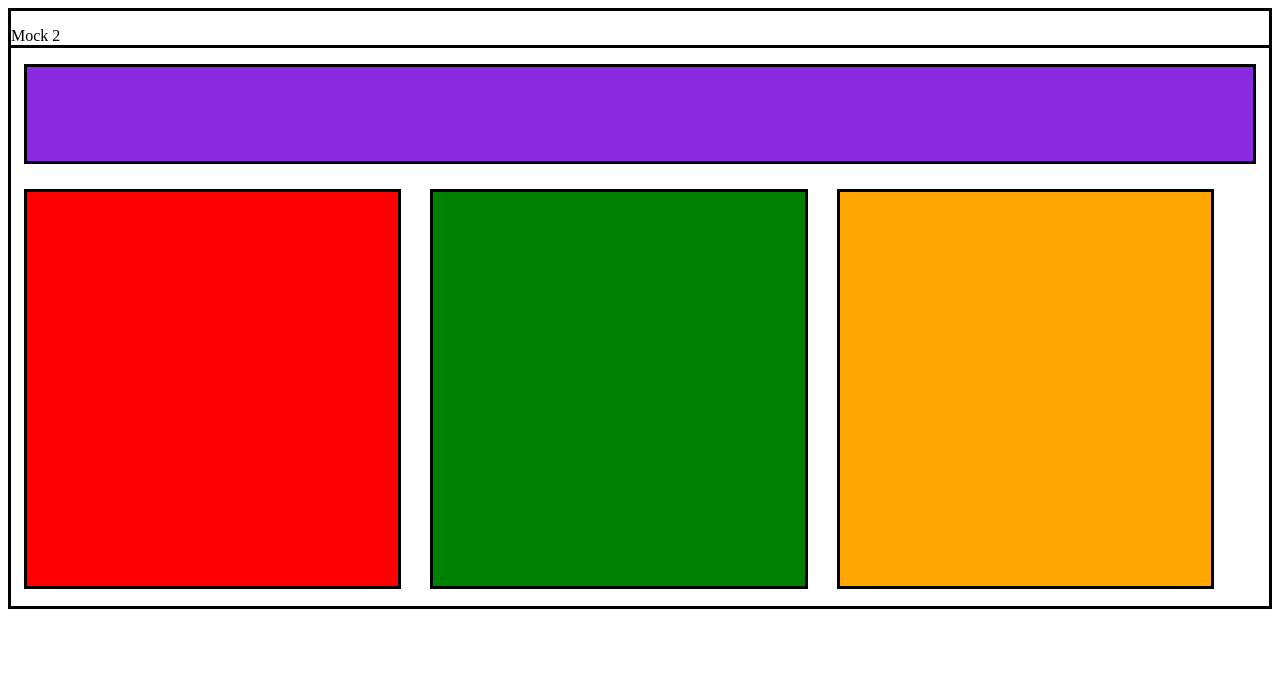
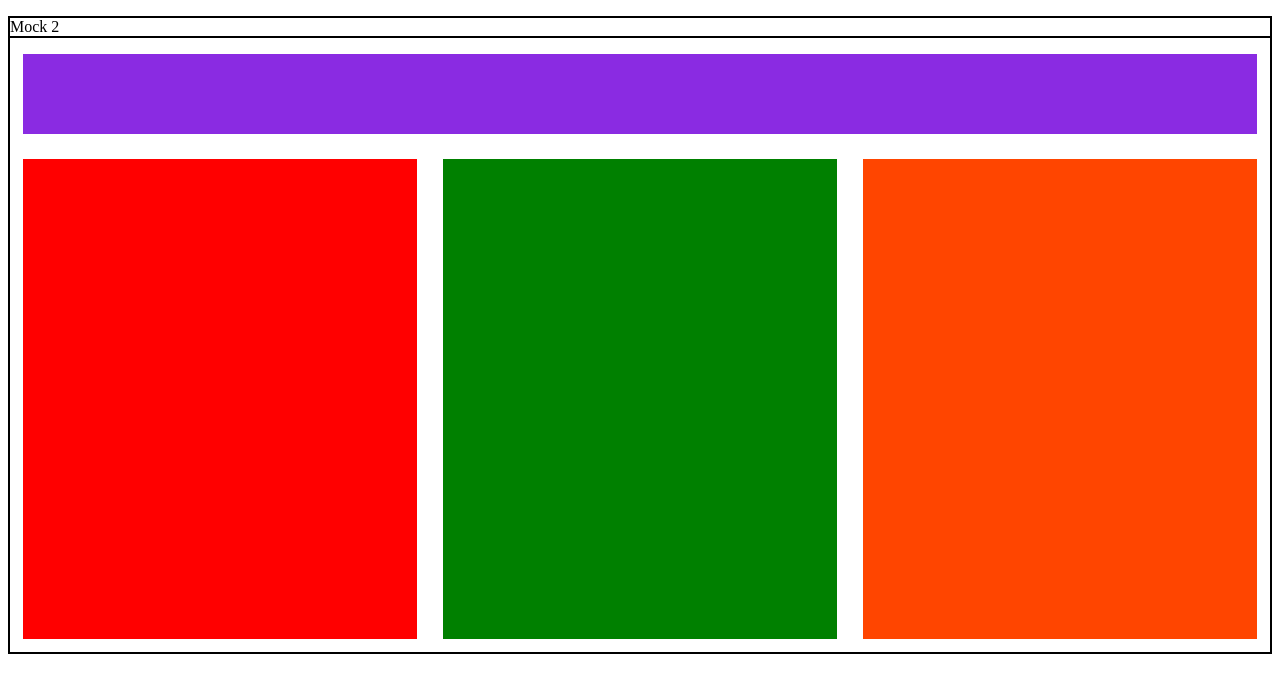
Before and after one commit to TomBen12/DI-Bootcamp-Stage1, a plain HTML site: page CSS-Intermediate/Challenge-Three/Exercise-2/index.html in a window 1280 px wide. Drawn offline with Linux system fonts and the light colour scheme.

Commit message:
deleted some empty folders and fixed CSS-Intermediate Challenge three Exercise-2

```diff
--- a/CSS-Flexbox/style.css
+++ b/CSS-Flexbox/style.css
@@ -3,28 +3,26 @@
   width: 400px;
   background-color: black;
   display: flex;
-  flex-direction: column;
-  align-items: center;
-  justify-content: space-evenly;
+  flex-wrap: wrap;
 }
 
 .box--1 {
   height: 100px;
-  width: 100px;
   background-color: purple;
   border: 2px solid salmon;
+  flex: 2;
 }
 
 .box--2 {
   height: 100px;
-  width: 100px;
   background-color: purple;
   border: 2px solid salmon;
+  flex: 2;
 }
 
 .box--3 {
   height: 100px;
-  width: 100px;
   background-color: purple;
   border: 2px solid salmon;
+  flex: 6;
 }
--- a/CSS-Intermediate/Challenge-Three/Exercise-2/index.html
+++ b/CSS-Intermediate/Challenge-Three/Exercise-2/index.html
@@ -7,12 +7,12 @@
     <title>Exercise 2</title>
   </head>
   <body>
-    <div class="wrapper">
-      <p>Mock 2</p>
-      <div class="purple col"></div>
-      <div class="red col"></div>
-      <div class="green col"></div>
-      <div class="orange col"></div>
+    <p>Mock 2</p>
+    <div class="boxes">
+      <div class="box--1"></div>
+      <div class="box--2"></div>
+      <div class="box--3"></div>
+      <div class="box--4"></div>
     </div>
   </body>
 </html>
--- a/CSS-Intermediate/Challenge-Three/Exercise-2/style.css
+++ b/CSS-Intermediate/Challenge-Three/Exercise-2/style.css
@@ -1,39 +1,45 @@
-div {
-  border: 3px solid black;
-  box-sizing: border-box;
-}
-wrapper {
-  margin-top: 0px;
+.boxes {
+  border: solid 2px black;
+  min-height: 600px;
+  width: auto;
+  display: flex;
+  flex-wrap: wrap;
+  justify-content: space-evenly;
 }
 
 p {
-  border-bottom: 3px solid black;
+  border: solid black;
+  width: auto;
+  border-width: 2px 2px 0 2px;
+  margin-bottom: 0;
 }
 
-.col {
+.box--1 {
+  height: 80px;
+  width: 100%;
+  background-color: blueviolet;
   margin: 1%;
+  margin-top: 0;
+  margin-top: 1em;
 }
 
-.purple {
-  height: 100px;
-  background-color: #8a2be2;
+.box--2 {
+  height: 30em;
+  margin: 1%;
+  background-color: red;
+  flex: 1;
 }
 
-.red {
-  background-color: red;
-  display: inline-block;
-  width: 30%;
-  height: 400px;
+.box--3 {
+  height: 30em;
+  margin: 1%;
+  flex: 1;
+  background-color: green;
 }
-.green {
-  background-color: green;
-  display: inline-block;
-  width: 30%;
-  height: 400px;
+
+.box--4 {
+  height: 30em;
+  margin: 1%;
+  flex: 1;
+  background-color: orangered;
 }
-.orange {
-  background-color: orange;
-  display: inline-block;
-  width: 30%;
-  height: 400px;
-}
```
Also changed, not shown: CSS-Flexbox/index.html (+2 -0 lines), 1 other file.
